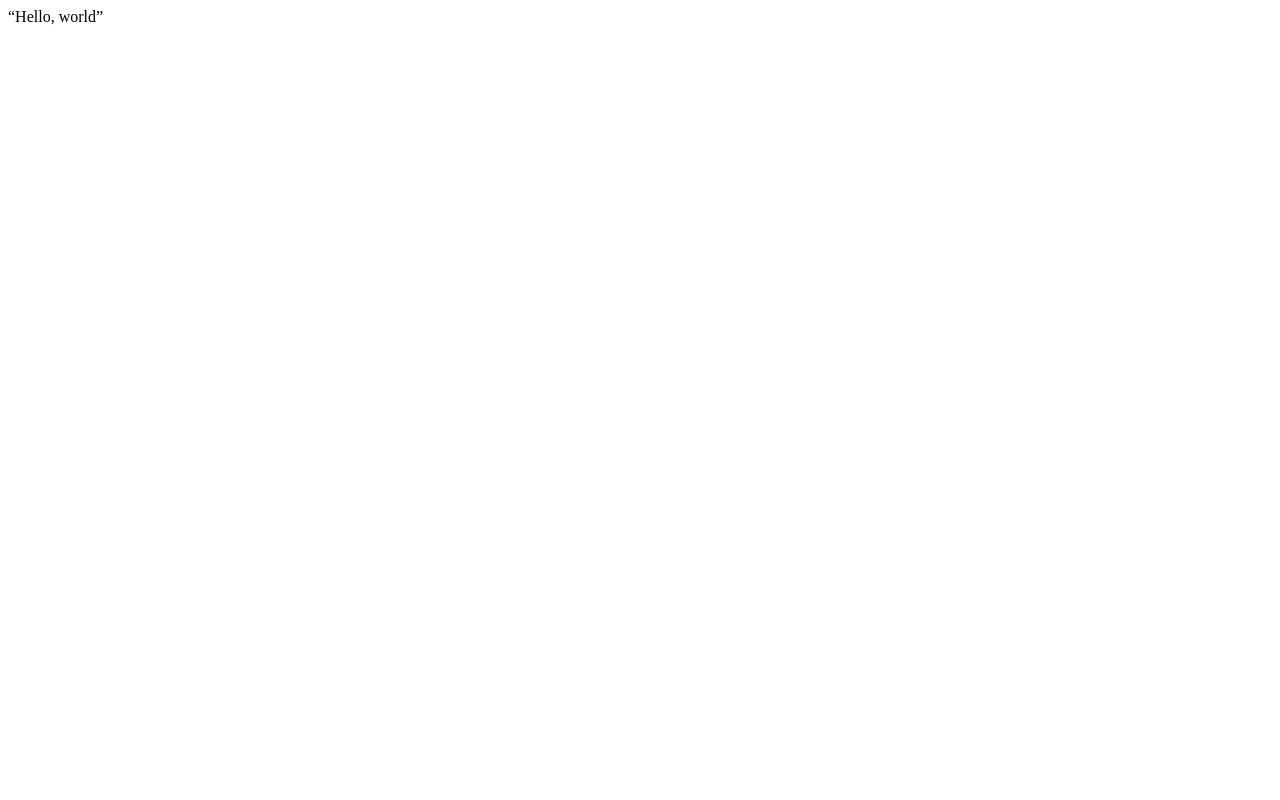
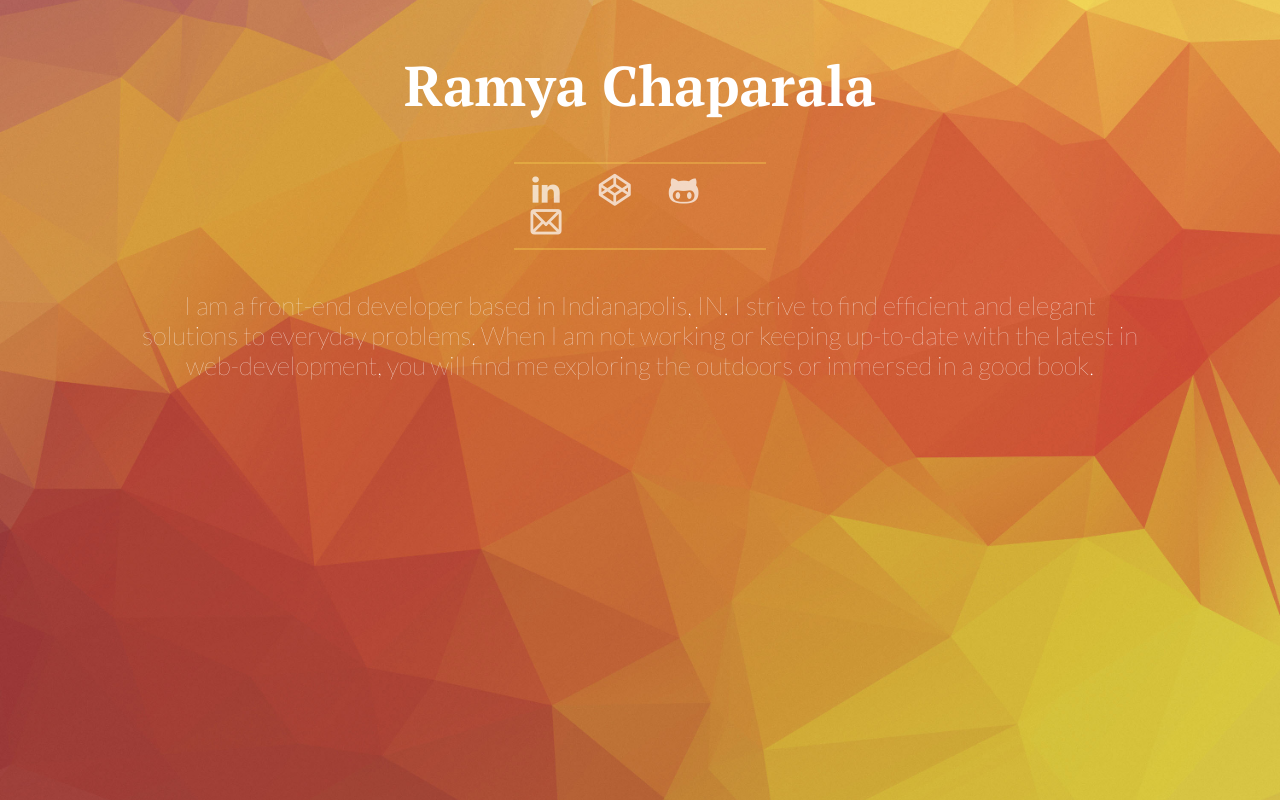
Before and after one commit to ramyac/ramyac.github.io, a plain HTML site: page index.html in a window 1280 px wide. Drawn offline with Linux system fonts and the light colour scheme.

Commit message:
page shell with background, title and desc

```diff
--- a/index.html
+++ b/index.html
@@ -1 +1,32 @@
-“Hello, world”
+<html>
+  <head>
+  	<link rel="stylesheet" type="text/css" href="styles/home.css">
+  	<link rel="stylesheet" type="text/css" href="styles/fontello.css">
+  	<link href='http://fonts.googleapis.com/css?family=Lato:100|PT+Serif:700' rel='stylesheet' type='text/css'>
+   <title>Ramya Chaparala's Personal Page</title>
+  </head>
+
+  <body>
+   <div class='name'>Ramya Chaparala</div>
+   <div class='icons-container'>
+   	<a href='https://www.linkedin.com/pub/ramya-chaparala/18/7b3/4b7'> <i class='icon-linkedin'></i> </a>
+   	<a href='http://codepen.io/ramyac/public/'> <i class='icon-codepen'></i> </a>
+   	<a href='https://github.com/ramyac'> <i class='icon-github'></i> </a>
+   	<a href='mailto:ramya.teja@gmail.com'> <i class='icon-messages'></i> </a>
+   </div>
+   <div class='desc'>
+   	I am a front-end developer based in Indianapolis, IN. I strive to find efficient and elegant solutions to everyday problems. When I am not working or keeping up-to-date with the latest in web-development, you will find me exploring the outdoors or immersed in a good book.
+   </div>
+   <div class='3-column'>
+   	<div class=''>
+   	</div>
+   	<div class=''>
+   	</div>
+   	<div class=''>
+   	</div>
+   </div>
+  </body>
+
+  <footer>
+  </footer>
+</html>
--- /dev/null
+++ b/styles/fontello.css
@@ -0,0 +1,60 @@
+@font-face {
+  font-family: 'fontello';
+  src: url('../font/fontello.eot?58689378');
+  src: url('../font/fontello.eot?58689378#iefix') format('embedded-opentype'),
+       url('../font/fontello.woff?58689378') format('woff'),
+       url('../font/fontello.ttf?58689378') format('truetype'),
+       url('../font/fontello.svg?58689378#fontello') format('svg');
+  font-weight: normal;
+  font-style: normal;
+}
+/* Chrome hack: SVG is rendered more smooth in Windozze. 100% magic, uncomment if you need it. */
+/* Note, that will break hinting! In other OS-es font will be not as sharp as it could be */
+/*
+@media screen and (-webkit-min-device-pixel-ratio:0) {
+  @font-face {
+    font-family: 'fontello';
+    src: url('../font/fontello.svg?58689378#fontello') format('svg');
+  }
+}
+*/
+
+ [class^="icon-"]:before, [class*=" icon-"]:before {
+  font-family: "fontello";
+  font-style: normal;
+  font-weight: normal;
+  speak: none;
+
+  display: inline-block;
+  text-decoration: inherit;
+  width: 1em;
+  margin-right: .2em;
+  text-align: center;
+  /* opacity: .8; */
+
+  /* For safety - reset parent styles, that can break glyph codes*/
+  font-variant: normal;
+  text-transform: none;
+
+  /* fix buttons height, for twitter bootstrap */
+  line-height: 1em;
+
+  /* Animation center compensation - margins should be symmetric */
+  /* remove if not needed */
+  margin-left: .2em;
+
+  /* you can be more comfortable with increased icons size */
+  /* font-size: 120%; */
+
+  /* Font smoothing. That was taken from TWBS */
+  -webkit-font-smoothing: antialiased;
+  -moz-osx-font-smoothing: grayscale;
+
+  /* Uncomment for 3D effect */
+  /* text-shadow: 1px 1px 1px rgba(127, 127, 127, 0.3); */
+}
+
+.icon-linkedin:before { content: '\e800'; } /* '' */
+.icon-codepen:before { content: '\e801'; } /* '' */
+.icon-messages:before { content: '\e802'; } /* '' */
+.icon-github:before { content: '\e803'; } /* '' */
--- /dev/null
+++ b/styles/home.css
@@ -0,0 +1,53 @@
+html{
+	background: url(../images/orange-yellow-bg.jpg) no-repeat center center fixed;
+  -webkit-background-size: cover;
+  -moz-background-size: cover;
+  -o-background-size: cover;
+  background-size: cover;
+}
+
+a{
+	text-decoration: none;
+}
+
+.name{
+	text-align: center;
+	font-family: 'PT Serif', sans-serif;
+	color: white;
+	font-size: 3.5em;
+	padding: 40px 0;
+}
+
+.icons-container{
+	margin: 0 auto;
+	width: 20%;
+	padding: 10px 0;
+	border-top: 2px solid rgba(255, 228, 88, .3);
+	border-bottom: 2px solid rgba(255, 228, 88, .3);
+}
+
+.icon-linkedin,
+.icon-codepen,
+.icon-messages,
+.icon-github{
+	color: rgba(255, 255, 255, .7);
+	font-size: 2em;
+	margin: 0 10px;
+}
+
+.icon-linkedin:hover,
+.icon-codepen:hover,
+.icon-messages:hover,
+.icon-github:hover{
+	color: white;
+	cursor: pointer;
+}
+
+.desc{
+	text-align: center;
+	font-family: 'Lato', sans-serif;
+	width: 80%;
+	color: white;
+	font-size: 1.6em;
+	margin: 40px auto;
+}
```
Also changed, not shown: font/fontello.ttf (added), font/fontello.woff (added), images/codepen.png (added), images/email.png (added), images/github.png (added), images/linkedin.png (added), images/orange-yellow-bg.jpg (added), 2 other files.
